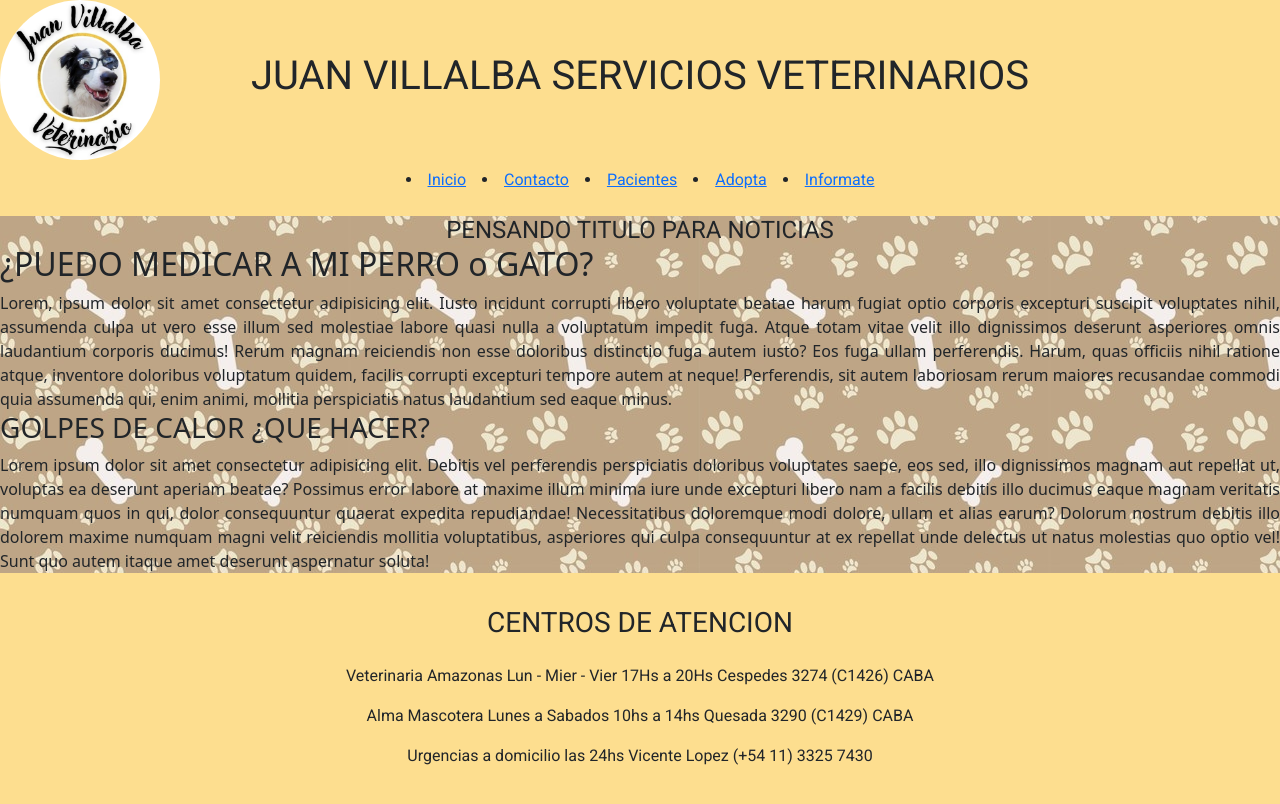
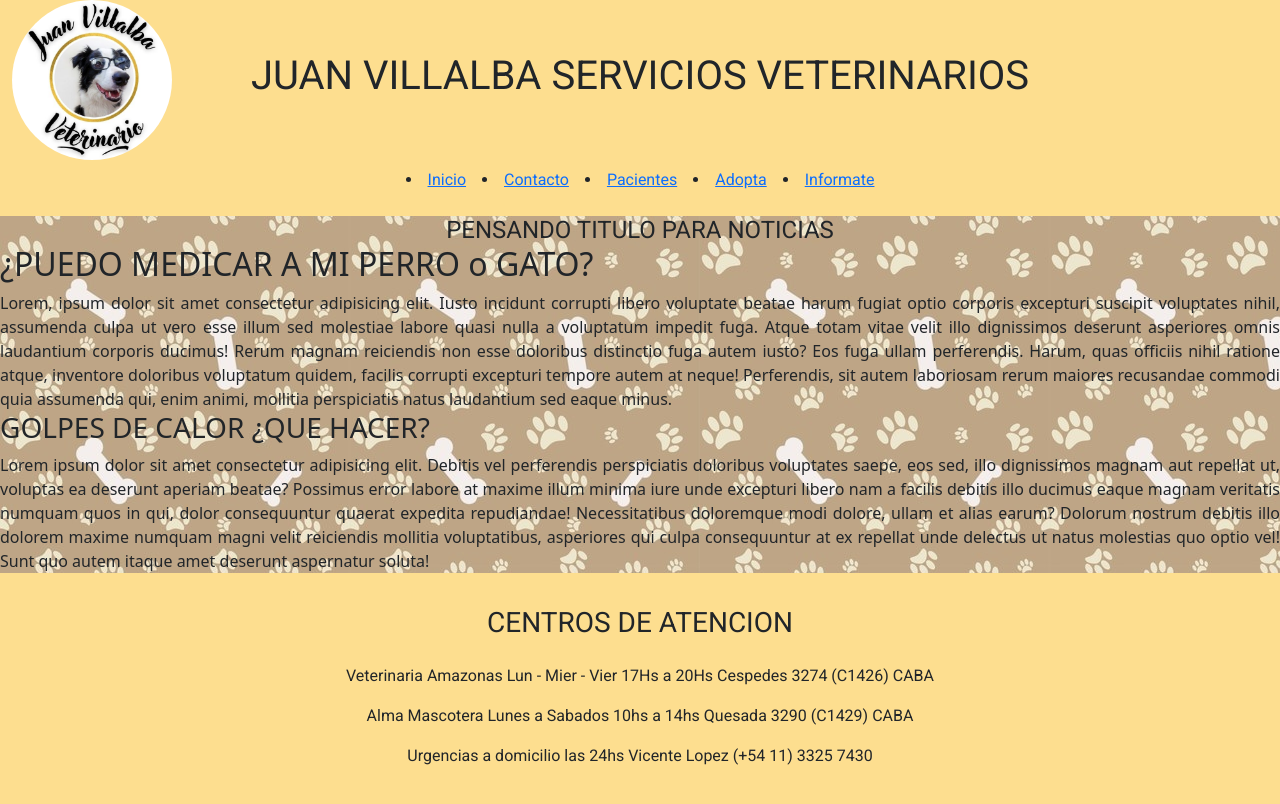
Before and after one commit to CinthiaGaleri/PaginawebJP, a plain HTML site: page pages/informate.html in a window 1280 px wide. Drawn offline with nearby package versions, Linux system fonts and the light colour scheme.

Commit message:
agregue container fluid

```diff
--- a/pages/informate.html
+++ b/pages/informate.html
@@ -13,6 +13,7 @@
 </head>
 <body>
     <header>
+        <div class="container-fluid">
             <div class="row align-items-center">
                 <div class="col-2">
                     <img class="logo" src="../img/logojp.jpg" alt="logo">
@@ -20,6 +21,8 @@
                 <div class="col-8">
                     <h1 class="text-center">JUAN VILLALBA SERVICIOS VETERINARIOS</h1>
                 </div>
+        </div>
+
         <section>
             <div class="d-flex justify-content-center">
               <div class="d-flex flex-row bd-highlight mb-3">
```
Also changed, not shown: pages/adopta.html (+2 -0 lines), pages/contacto.html (+2 -0 lines), pages/pacientes.html (+2 -0 lines). Lines whose indentation alone changed are shown as unchanged.
